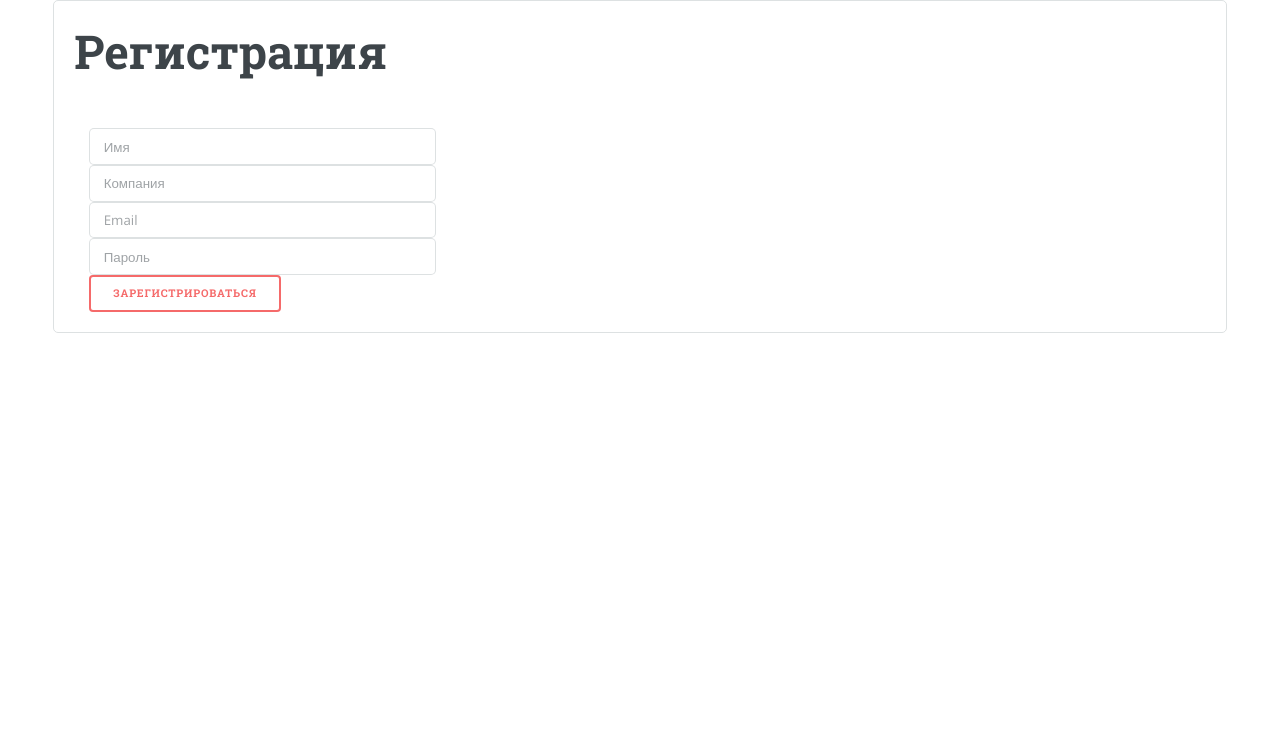
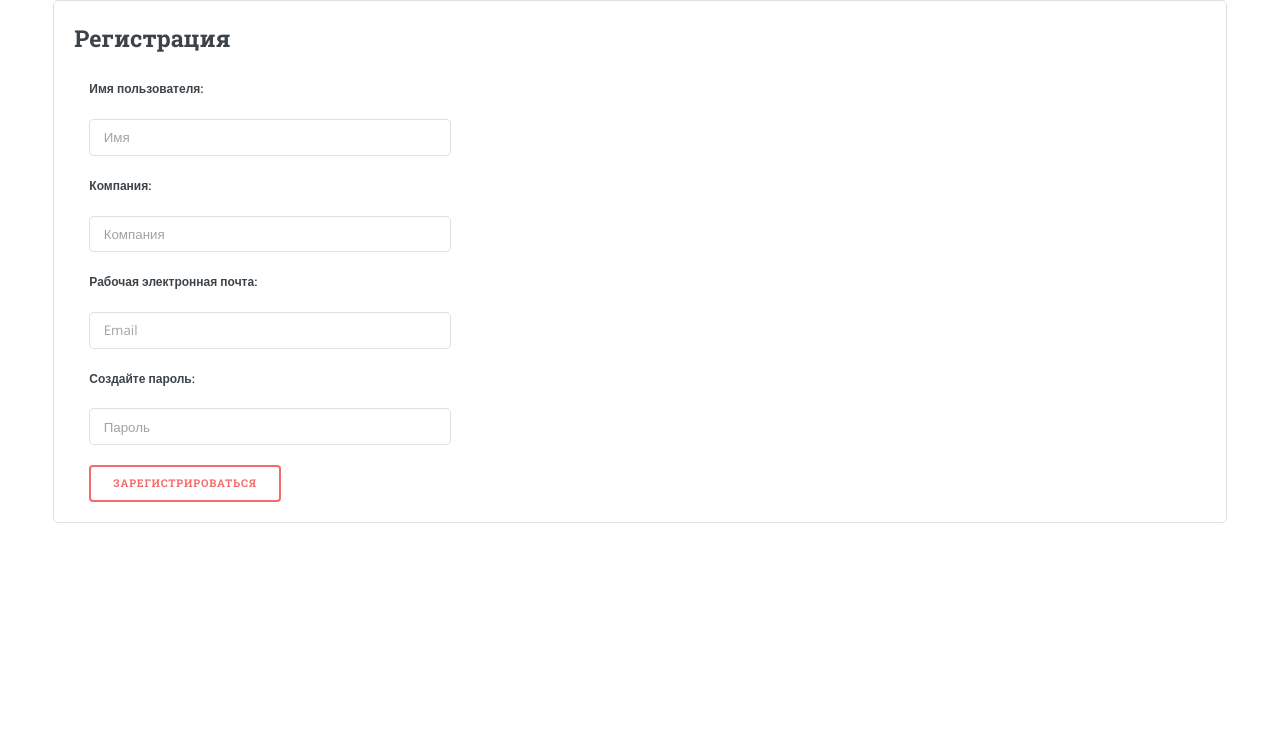
Before and after one commit to Kachali/hilti-supports, a Flask app: page /register in a window 1280 px wide. Shown: the part 59-801 px from the top of the page. Run offline with Flask 3, Linux system fonts and the light colour scheme; some libraries are stand-ins or nearby versions.

Commit message:
подправить заголовки на странице регистрации и входа

```diff
--- a/static/css/main.css
+++ b/static/css/main.css
@@ -455,9 +455,9 @@ hr {
             padding-top: 0.75em; }
       .row {
         margin-top: 0;
-        margin-left: -1.5em; }
+        margin-left: -1em; }
         .row > * {
-          padding: 0 0 0 1.5em; }
+          padding: 0; }
         .row.gtr-uniform {
           margin-top: -1.5em; }
           .row.gtr-uniform > * {
@@ -963,9 +963,11 @@ hr {
         .row > * {
           padding: 0 0 0 1.5em; }
         .row.gtr-uniform {
-          margin-top: -1.5em; }
+          margin-top: -1.5em;
+         }
           .row.gtr-uniform > * {
-            padding-top: 1.5em; }
+            padding-top: 1.5em;
+            }
       .row.gtr-150 {
         margin-top: 0;
         margin-left: -2.25em; }
@@ -1234,9 +1236,10 @@ input[type="radio"] + label:before {
   .image.fit {
     display: block;
     margin: 0 0 2em 0;
-    width: 100%; }
+    width: 100%;
+    }
     .image.fit img {
-      width: 100%; }
+        width: 100%; }
   .image.main {
     display: block;
     margin: 0 0 3em 0;
@@ -1747,6 +1750,8 @@ button,
     flex-shrink: 1;
     margin: 0 0 6em 6em;
     position: relative;
+    text-align: center;
+
     width: calc(33.33333% - 6em); }
     .posts article:before {
       background: rgba(210, 215, 217, 0.75);
@@ -1765,7 +1770,8 @@ button,
       height: 1px;
       position: absolute;
       right: 0;
-      width: calc(100% + 6em); }
+      width: calc(100% + 6em);
+       text-align: center;}
     .posts article > :last-child {
       margin-bottom: 0; }
     .posts article .image {
@@ -1773,7 +1779,9 @@ button,
       margin: 0 0 2em 0; }
       .posts article .image img {
         display: block;
-        width: 100%; }
+        height: 250px;
+        width: auto;
+        margin: auto;}
   @media screen and (min-width: 1681px) {
     .posts article:nth-child(3n + 1):before {
       display: none; }
--- a/templates/register.html
+++ b/templates/register.html
@@ -2,7 +2,7 @@
 {% block content %}
 
 <div class="box">
-	<h1>Регистрация</h1>
+    <h2>Регистрация</h2>
     {% with messages = get_flashed_messages() %}
 {% if messages %}
    {% for message in messages %}
@@ -11,11 +11,35 @@
       {% endif %}
     {% endwith %}
     <form action="{{ url_for('register') }}" method="post" class="col-4 col-12-xsmall">
-    	<input type="text" name="name" placeholder="Имя" required="required" />
-        <input type="text" name="company" placeholder="Компания" required="required" />
-		<input type="email" name="email" placeholder="Email" required="required" />
-        <input type="password" name="password" placeholder="Пароль" required="required" />
-        <button type="submit" class="button">Зарегистрироваться</button>
+        <div class="row gtr-uniform">
+            <div class="col-12">
+                <label class="field-label" title="Имя пользователя">Имя пользователя: </label>
+            </div>
+            <div class="col-12">
+                <input type="text" name="name" placeholder="Имя" required="required" />
+            </div>
+            <div class="col-12">
+                <label class="field-label" title="Компания">Компания: </label>
+            </div>
+            <div class="col-12">
+                <input type="text" name="company" placeholder="Компания" required="required" />
+            </div>
+            <div class="col-12">
+                <label class="field-label" title="Рабочая электронная почта">Рабочая электронная почта: </label>
+            </div>
+            <div class="col-12">
+                <input type="email" name="email" placeholder="Email" required="required" />
+            </div>
+            <div class="col-12">
+                <label class="field-label" title="Создайте пароль">Создайте пароль: </label>
+            </div>
+            <div class="col-12">
+                <input type="password" name="password" placeholder="Пароль" required="required" />
+            </div>
+            <div class="col-12">
+                <button type="submit" class="button">Зарегистрироваться</button>
+            </div>
+        </div>
     </form>
 </div>
 
```
Also changed, not shown: templates/login.html (+22 -5 lines), templates/support_system.html (+66 -3 lines), static/img/fix.jpg (added), static/img/piping.jpg, static/img/roof equipment.jpg, static/img/roof vent.jpg, static/img/sprinkler.jpg, static/img/ventilation.jpg, templates/fix.html (renamed from templates/cold_water.html).
